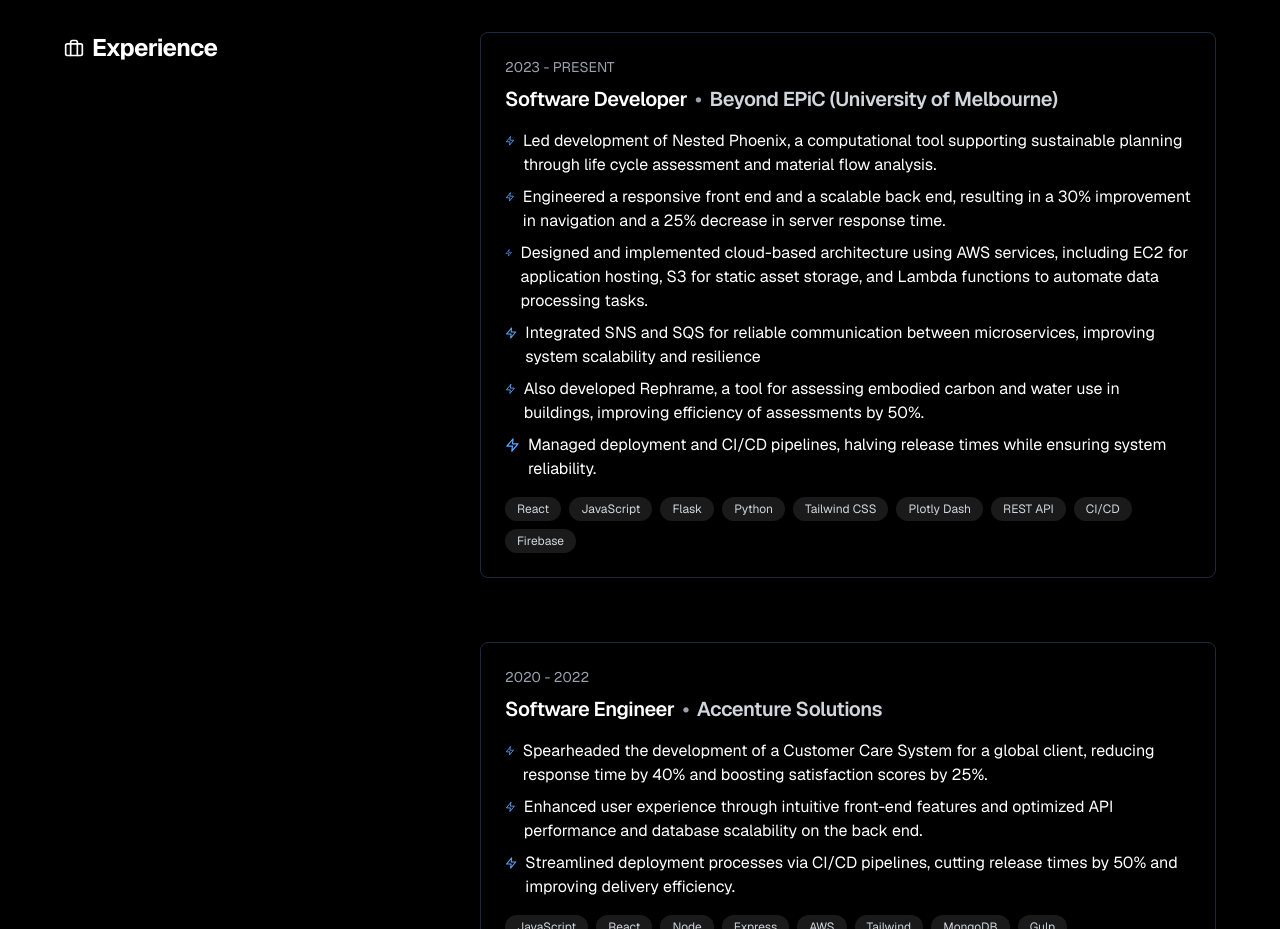
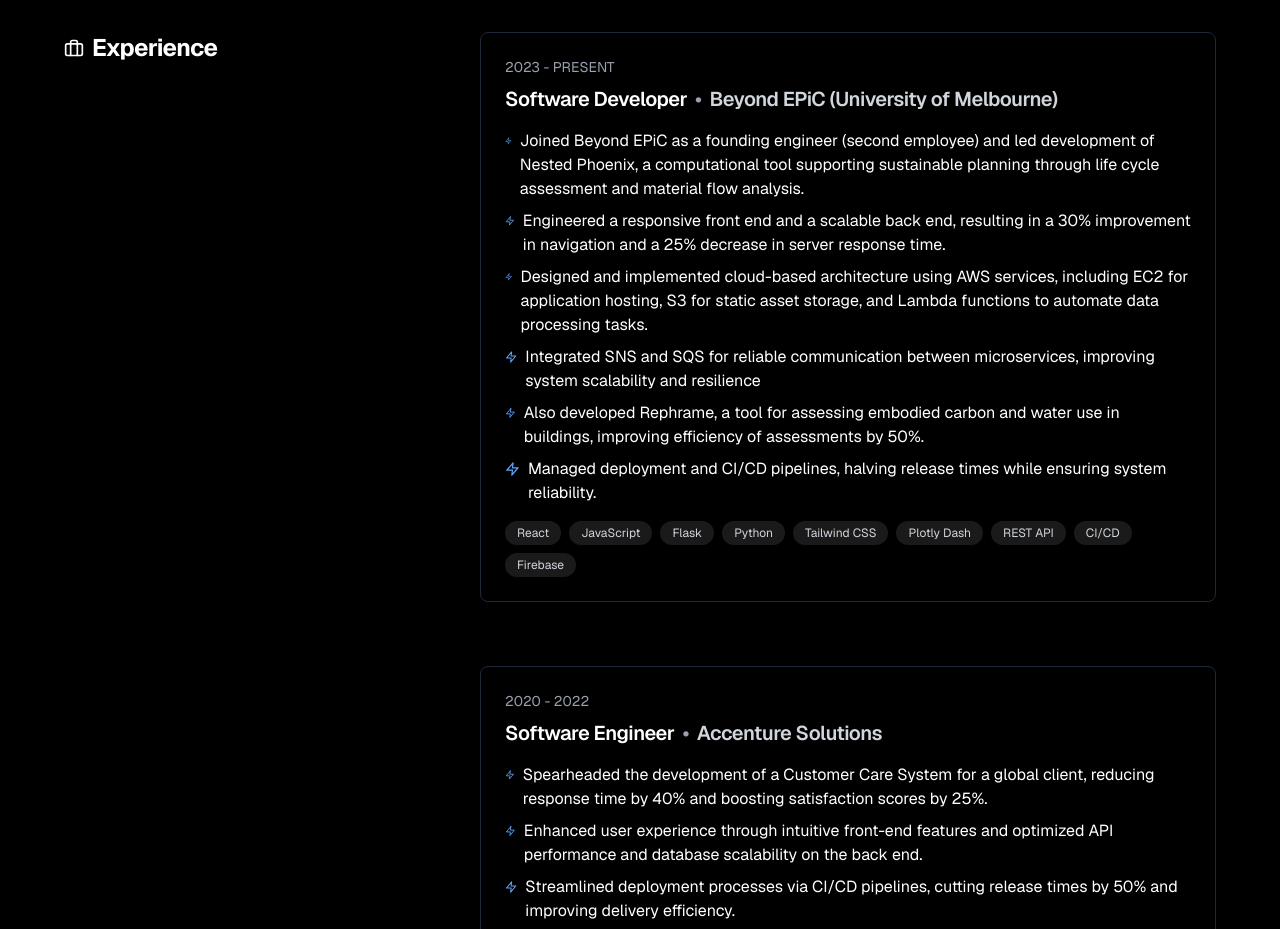
Before and after one commit to pgd1998/new-portfolio, a Next.js app: page / in a window 1280 px wide. Shown: the part 1580-2509 px from the top of the page. Built offline with nearby package versions, Linux system fonts and the light colour scheme.

Commit message:
fix: NP job description

```diff
--- a/src/components/ExperienceSection.tsx
+++ b/src/components/ExperienceSection.tsx
@@ -56,7 +56,7 @@
         title="Software Developer"
         company="Beyond EPiC (University of Melbourne)"
         description={[
-          "Led development of Nested Phoenix, a computational tool supporting sustainable planning through life cycle assessment and material flow analysis.",
+          "Joined Beyond EPiC as a founding engineer (second employee) and led development of Nested Phoenix, a computational tool supporting sustainable planning through life cycle assessment and material flow analysis.",
           "Engineered a responsive front end and a scalable back end, resulting in a 30% improvement in navigation and a 25% decrease in server response time.",
           "Designed and implemented cloud-based architecture using AWS services, including EC2 for application hosting, S3 for static asset storage, and Lambda functions to automate data processing tasks.",
           "Integrated SNS and SQS for reliable communication between microservices, improving system scalability and resilience",
```
